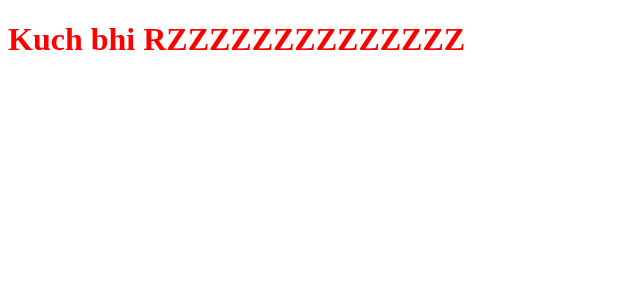
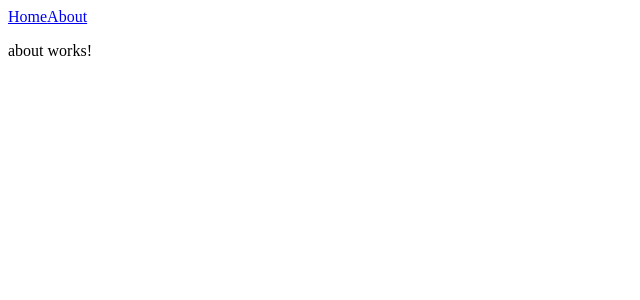
Before and after one commit to sandhurima97/RzAng, an Angular app: page /about in a window 1280 px wide. Before the commit this address led to /. Shown: the top 300 px of the page, without its empty margins (0-640 px from the left). Built offline with nearby package versions, Linux system fonts and the light colour scheme.

Commit message:
Added routing

```diff
--- a/src/app/app-routing.module.ts
+++ b/src/app/app-routing.module.ts
@@ -1,7 +1,13 @@
 import { NgModule } from '@angular/core';
 import { Routes, RouterModule } from '@angular/router';
+import { HomeComponent } from './components/home/home.component';
+import { AboutComponent } from './components/about.component';
 
-const routes: Routes = [];
+const routes: Routes = [
+  { path : '', redirectTo : 'home', pathMatch : 'full'},
+  { path : 'home',component : HomeComponent },
+  { path : 'about',component : AboutComponent },
+];
 
 @NgModule({
   imports: [RouterModule.forRoot(routes)],
--- a/src/app/app.component.html
+++ b/src/app/app.component.html
@@ -1 +1,3 @@
-<h1>{{title}} RZZZZZZZZZZZZZZ</h1>
+<a [routerLink]="['/home']">Home</a>
+<a [routerLink]="['/about']">About</a>
+<router-outlet></router-outlet>
--- a/src/app/app.module.ts
+++ b/src/app/app.module.ts
@@ -3,10 +3,14 @@
 
 import { AppRoutingModule } from './app-routing.module';
 import { AppComponent } from './app.component';
+import { HomeComponent } from './components/home/home.component';
+import { AboutComponent } from './components/about.component';
 
 @NgModule({
   declarations: [
-    AppComponent
+    AppComponent,
+    HomeComponent,
+    AboutComponent
   ],
   imports: [
     BrowserModule,
--- /dev/null
+++ b/src/app/components/about.component.html
@@ -0,0 +1,3 @@
+<p>
+  about works!
+</p>
--- /dev/null
+++ b/src/app/components/about.component.ts
@@ -0,0 +1,15 @@
+import { Component, OnInit } from '@angular/core';
+
+@Component({
+  selector: 'app-about',
+  templateUrl: './about.component.html',
+  styleUrls: ['./about.component.css']
+})
+export class AboutComponent implements OnInit {
+
+  constructor() { }
+
+  ngOnInit() {
+  }
+
+}
--- /dev/null
+++ b/src/app/components/home/home.component.html
@@ -0,0 +1,3 @@
+<p>
+  home works!
+</p>
--- /dev/null
+++ b/src/app/components/home/home.component.ts
@@ -0,0 +1,15 @@
+import { Component, OnInit } from '@angular/core';
+
+@Component({
+  selector: 'app-home',
+  templateUrl: './home.component.html',
+  styleUrls: ['./home.component.css']
+})
+export class HomeComponent implements OnInit {
+
+  constructor() { }
+
+  ngOnInit() {
+  }
+
+}
```
Also changed, not shown: src/app/components/about.component.css (added), src/app/components/home/home.component.css (added).
